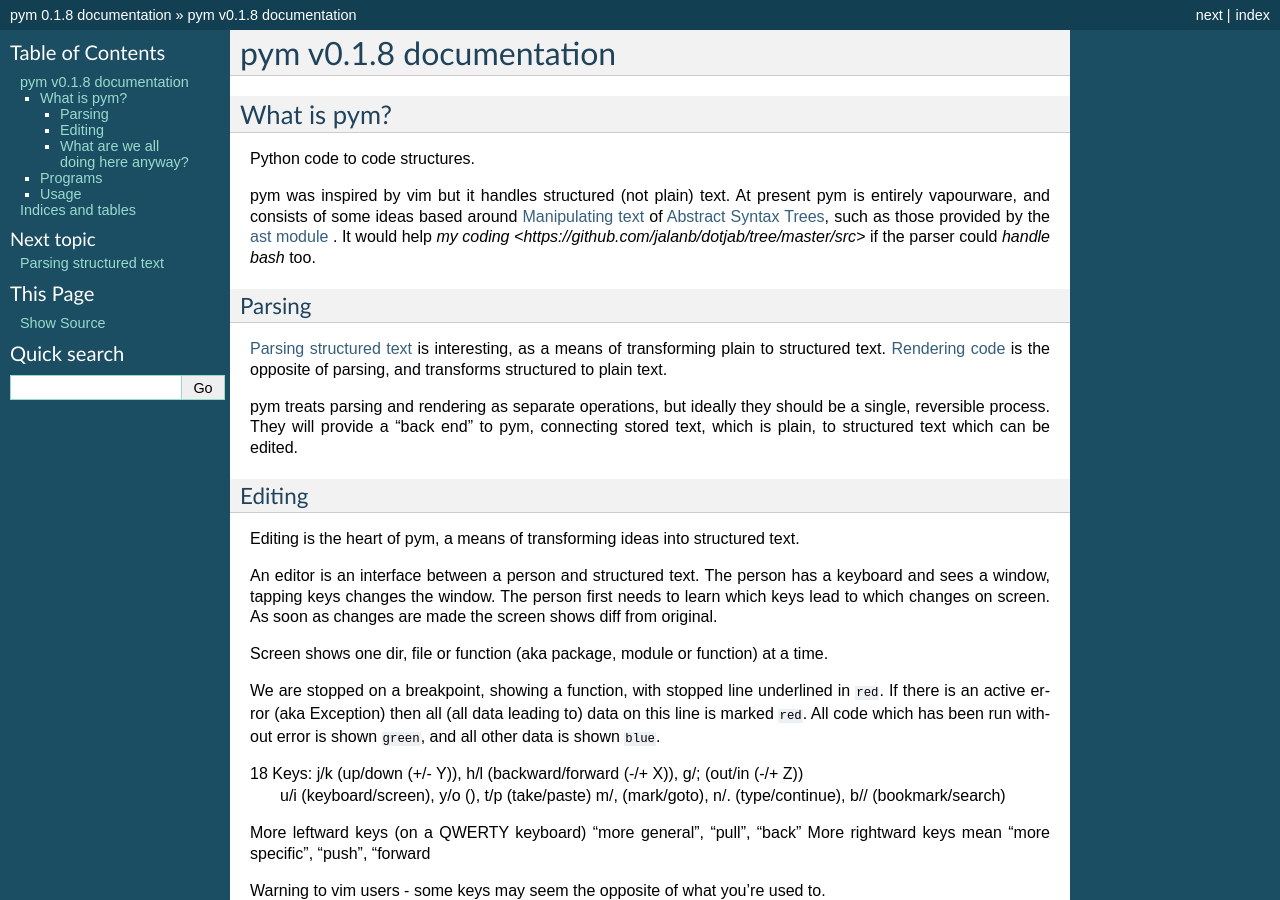
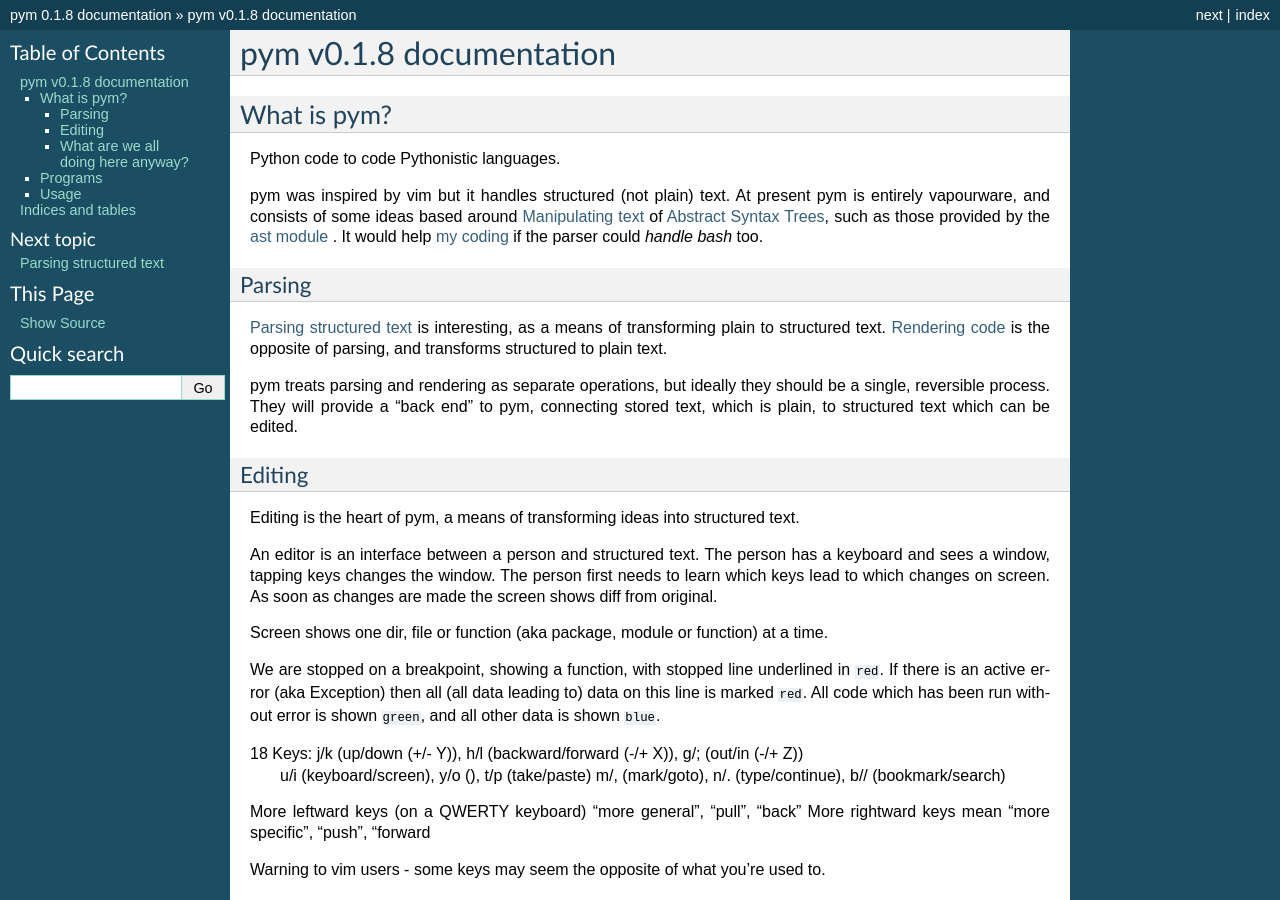
Before and after one commit to jalanb/pym, a Sphinx documentation site: the page built from docs/index.rst, in a window 1280 px wide and 900 px high. Built offline with Sphinx 7.4.7, drawn with Linux system fonts in a browser that asks for light colours; formulas are drawn with MathJax 3; cross-references to code outside the pages are shown as plain code.

Commit message:
format link

```diff
--- a/docs/index.rst
+++ b/docs/index.rst
@@ -17,9 +17,9 @@
 What is pym?
 ------------
 
-Python code to code structures.
+Python code to code Pythonistic languages.
 
-pym was inspired by vim but it handles structured (not plain) text. At present pym is entirely vapourware, and consists of some ideas based around :ref:`mindful_manipulation` of `Abstract Syntax Trees <http://en.wikipedia.org/wiki/Abstract_syntax_tree>`_, such as those provided by the `ast module <http://docs.python.org/2/library/ast.html?highlight=ast>`_ . It would help `my coding <https://github.com/jalanb/dotjab/tree/master/src>` if the parser could `handle bash` too.
+pym was inspired by vim but it handles structured (not plain) text. At present pym is entirely vapourware, and consists of some ideas based around :ref:`mindful_manipulation` of `Abstract Syntax Trees <http://en.wikipedia.org/wiki/Abstract_syntax_tree>`_, such as those provided by the `ast module <http://docs.python.org/2/library/ast.html?highlight=ast>`_ . It would help `my coding <https://github.com/jalanb/dotjab/tree/master/src>`_ if the parser could `handle bash` too.
 
 Parsing
 ^^^^^^^
```
